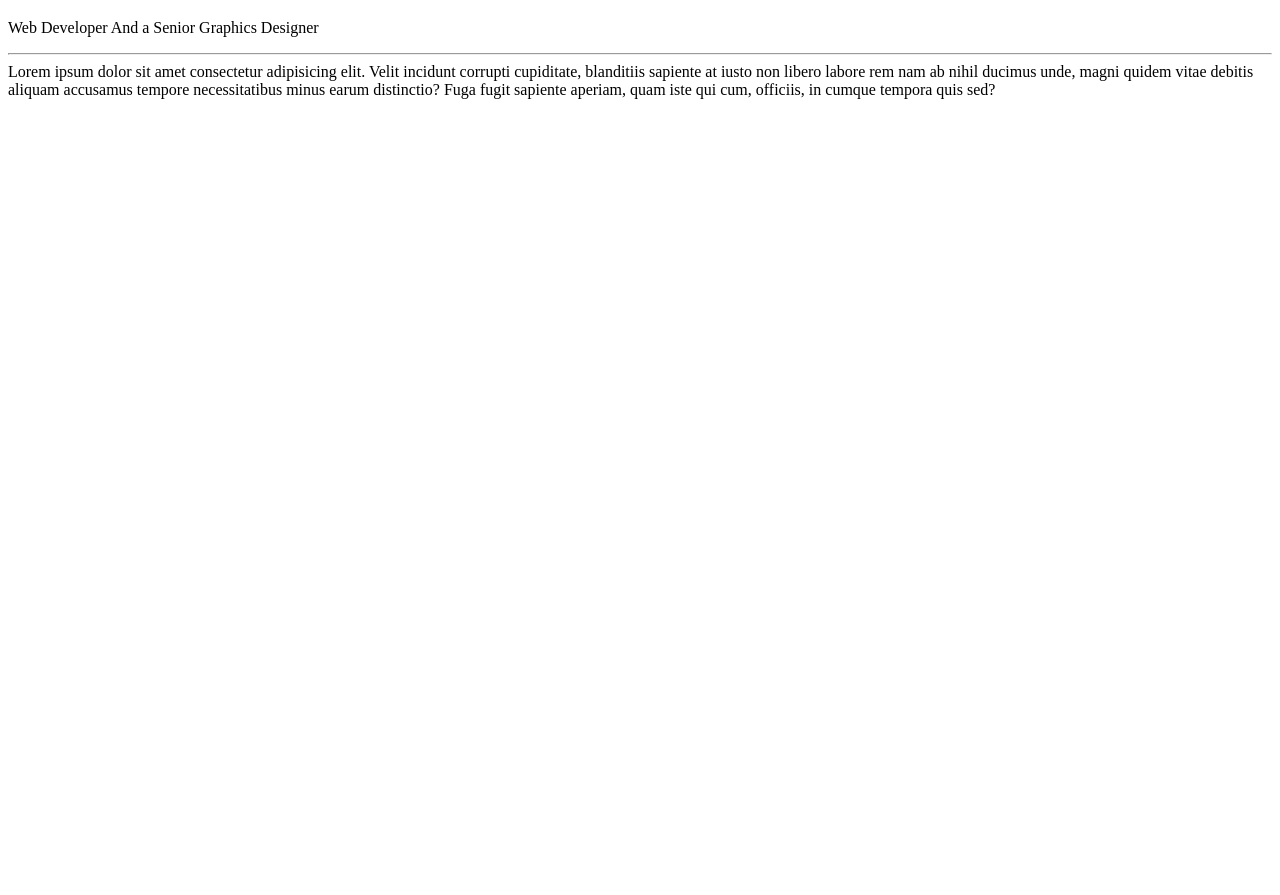
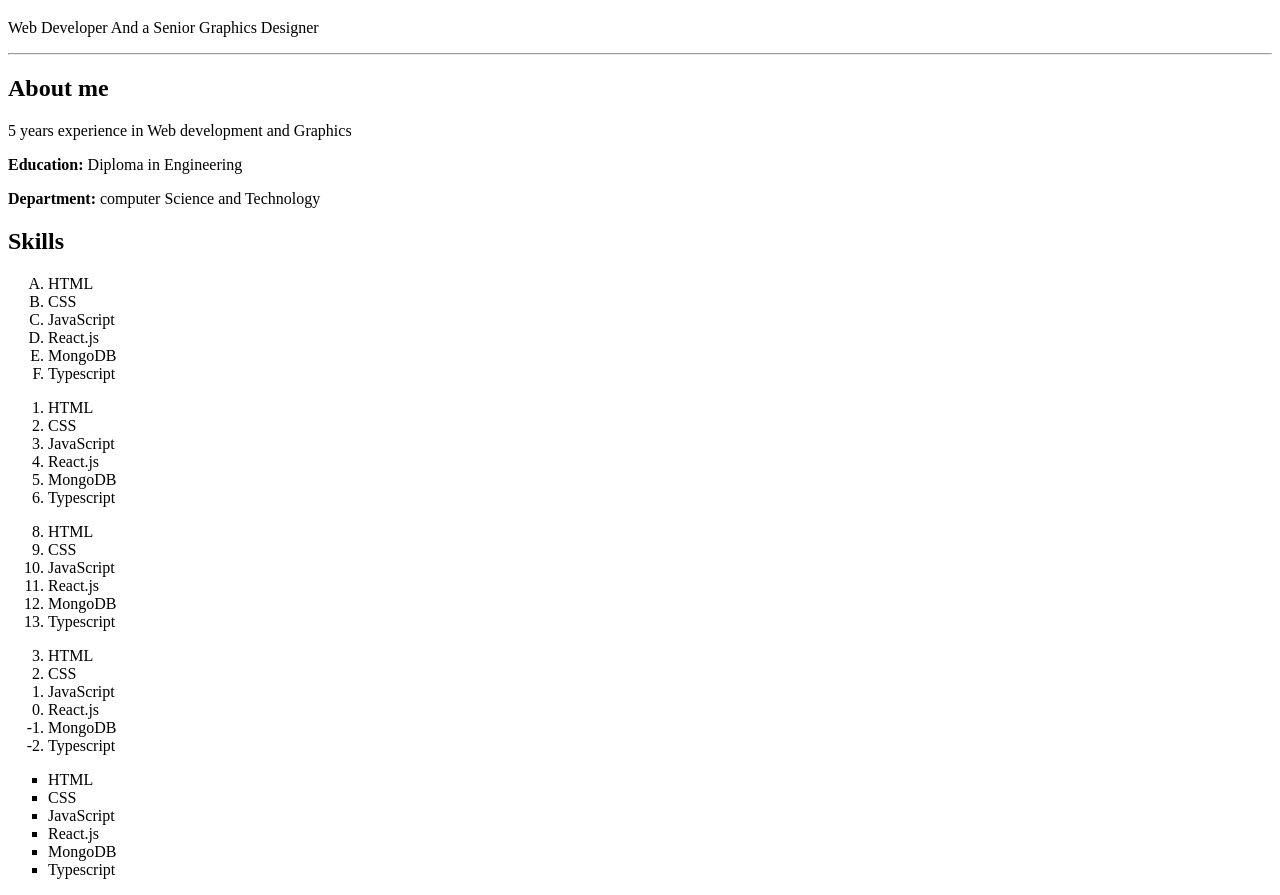
Before and after one commit to Sabbir085-ai/Portfolio-HTML, a plain HTML site: page index.html in a window 1280 px wide. Shown: the part 61-956 px from the top of the page. Before the commit the page ends 800 px from the top, so only its background shows below. Drawn offline with Linux system fonts and the light colour scheme.

Commit message:
Some new listing

```diff
--- a/index.html
+++ b/index.html
@@ -14,16 +14,65 @@
             Web Developer And a Senior Graphics Designer
         </p><hr>
     </header>
-    <!-- Section: About me -->
-
-    <!-- Section: Skills -->
 
 
 
-      Lorem ipsum dolor sit amet consectetur adipisicing elit. Velit incidunt
-       corrupti cupiditate, blanditiis sapiente at iusto non libero
-       labore rem nam ab nihil ducimus unde, magni quidem vitae debitis aliquam
-        accusamus tempore necessitatibus minus earum distinctio? Fuga fugit sapiente
-        aperiam, quam iste qui cum, officiis, in cumque tempora quis sed?
+
+
+    <!-- Section: About me -->
+<section>
+    <h2>About me</h2>
+    <p>5 years experience in Web development and Graphics</p>
+    <p><b>Education:</b> Diploma in Engineering</p>                 <!-- <b> or <Strong> tag means the boldness-->
+    <p><b>Department:</b> computer Science and Technology</p>
+</section>
+    <!-- Section: Skills -->
+     <section>
+        <h2>Skills</h2>
+        <ol type="A">           <!--type="A" means the serial will be A,B,C,D-->
+            <li>HTML</li>
+            <li>CSS</li>
+            <li>JavaScript</li>
+            <li>React.js</li>
+            <li>MongoDB</li>
+            <li>Typescript</li>
+        </ol>
+        <ol type="1">           <!--type="1" means the serial will be 1,2,3,4-->
+            <li>HTML</li>
+            <li>CSS</li>
+            <li>JavaScript</li>
+            <li>React.js</li>
+            <li>MongoDB</li>
+            <li>Typescript</li>
+        </ol>
+        <ol start="8">           <!-- start 8 means the counting will start from the number -->
+            <li>HTML</li>
+            <li>CSS</li>
+            <li>JavaScript</li>
+            <li>React.js</li>
+            <li>MongoDB</li>
+            <li>Typescript</li>
+        </ol>
+        <ol start="3" reversed>           <!--start="3" reserves  means the serial will be back from 3 to below-->
+            <li>HTML</li>
+            <li>CSS</li>
+            <li>JavaScript</li>
+            <li>React.js</li>
+            <li>MongoDB</li>
+            <li>Typescript</li>
+        </ol>
+        <ul type="square">           <!-- <ul type="sqare">    means the bulletpoints will be square, if there is round, these will be rounded-->
+            <li>HTML</li>
+            <li>CSS</li>
+            <li>JavaScript</li>
+            <li>React.js</li>
+            <li>MongoDB</li>
+            <li>Typescript</li>
+        </ul>
+     </section>
+
+
+
+
 </body>
 </html>
```
